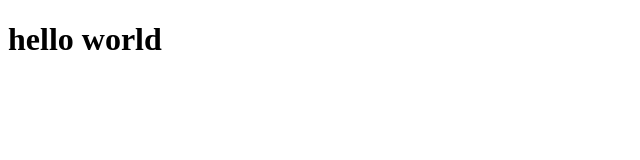
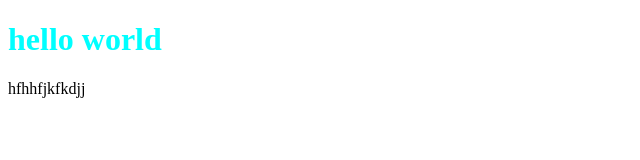
Before and after one commit to berrachedamina11/first-website, a plain HTML site: page index.html in a window 1280 px wide. Shown: the whole page, without its empty margins (0-640 px from the left). Drawn offline with Linux system fonts and the light colour scheme.

Commit message:
added lines

```diff
--- a/index.css
+++ b/index.css
@@ -0,0 +1,3 @@
+.j{
+    color: aqua;
+}
--- a/index.html
+++ b/index.html
@@ -4,8 +4,10 @@
     <meta charset="UTF-8">
     <meta name="viewport" content="width=device-width, initial-scale=1.0">
     <title>doc</title>
+    <link rel="stylesheet" href="index.css">
 </head>
 <body>
-    <h1>hello world</h1>
+    <h1 class="j">hello world</h1>
+    <p>hfhhfjkfkdjj</p>
 </body>
 </html>
```
